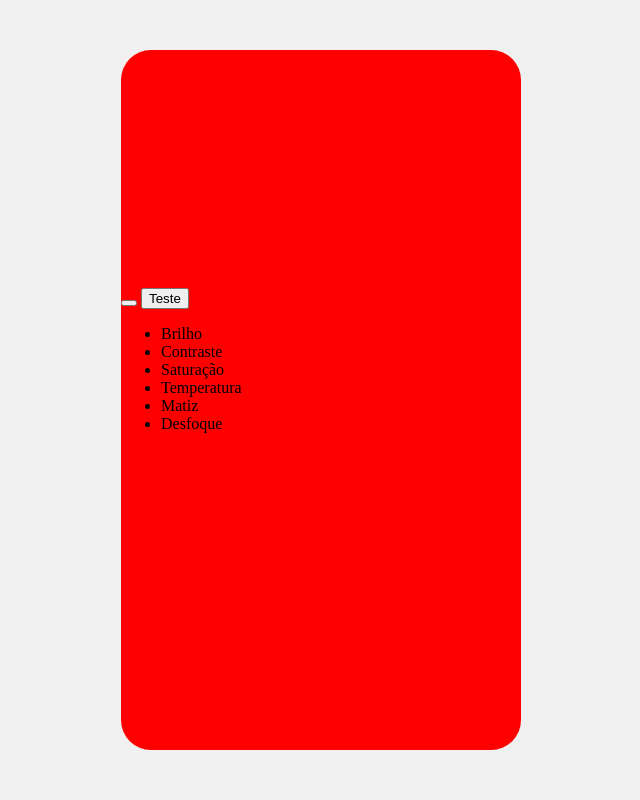
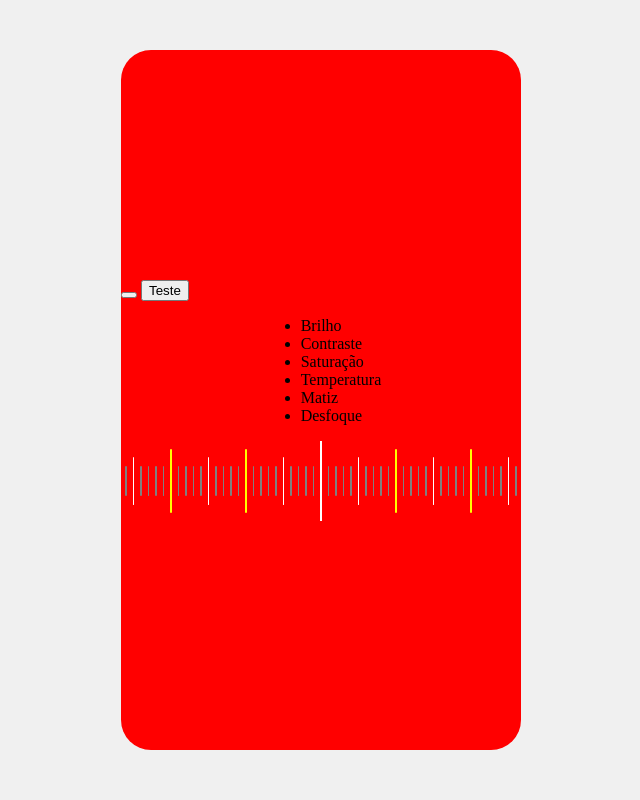
Before and after one commit to Felipe-Cassiano/sp2-fiap, a Flask app: page / in a window 1280 px wide. Shown: the whole page, without its empty margins (319-959 px from the left). Run offline with Flask 3, Linux system fonts and the light colour scheme.

Commit message:
feat: Slider scrollavel e alteravel de valor
Ao scrollar o mouse, é armazenado o valor que está sendo recebido e altera a imagem de acordo.

````diff
--- a/app.py
+++ b/app.py
@@ -86,7 +86,6 @@ def iaRequest():
     texto_resposta = resposta.text #* Python retorna apenas a parte "text", não importando a parte da imagem, que é a parte "inline_data"
     texto_resposta = texto_resposta.replace("```json", "").replace("```", "").strip() #* Remove as marcações de código e espaços extras
 
-    print("Resposta do Gemini:", texto_resposta) # Imprime a resposta bruta do Gemini para depuração
     dados = json.loads(texto_resposta)
     return jsonify(dados)
 
--- a/static/css/styles.css
+++ b/static/css/styles.css
@@ -6,6 +6,15 @@ body {
   align-items: center;
   height: 100vh;
   background-color: #f0f0f0;
+}
+
+.phoneBg {
+  position: absolute;
+  inset: 0;
+  background-size: cover;
+  background-position: center;
+  z-index: 0;
+  border-radius: 30px;
 }
 
 .phoneContainer {
@@ -18,7 +27,6 @@ body {
   align-items: center;
   position: relative;
   background-color: red;
-  overflow: hidden;
 }
 .phoneContainer .phoneScreen {
   width: 100%;
@@ -26,17 +34,24 @@ body {
 
 .phoneEditionMode {
   width: 100%;
+  display: flex;
+  flex-direction: column;
+  align-items: center;
 }
 
 .editionSlider {
   position: relative;
   display: flex;
   align-items: center;
-  gap: 5px;
+  justify-content: center;
+  gap: 0;
   width: 100%;
+  height: 80px;
+  overflow: hidden;
 }
 .editionSlider .editionSliderLinha {
-  width: 1.5px;
+  margin: 0 3px;
+  min-width: 1.5px;
   height: 30px;
   background: grey;
   border-radius: 1px;
@@ -49,8 +64,22 @@ body {
   height: 64px;
   background: yellow;
 }
-.editionSlider .editionMarcador {
+
+.editionMarcador {
   position: absolute;
+  width: 2px;
+  height: 64px;
+  background: white;
+  top: 0;
+  left: 50%;
+  transform: translateX(-50%);
+  z-index: 10;
+  height: 100%;
+}
+
+.wrapper {
+  position: relative;
+  width: 100%;
 }
 
 /*# sourceMappingURL=styles.css.map */
--- a/static/js/fetchAPI.js
+++ b/static/js/fetchAPI.js
@@ -12,20 +12,25 @@ const filtrosImagem = {
     vinheta:      0,
 }
 
+const container = document.querySelector("#drop-zone")
+
 // * As duas funções foram separadas pois uma será acionada ao passar a imagem por cima do container,
 // * mas a outra apenas quando a imagem é dropada
 
 //Função acionada quando a imagem é passada por cima do container, para impedir o comportamento padrão do navegador, que é abrir a imagem em uma nova aba
-document.querySelector("#drop-zone").addEventListener("dragover", async (e) => {
+container.addEventListener("dragover", async (e) => {
     e.preventDefault() // Previne o comportamento padrão do navegador, que é abrir a imagem em uma nova aba
 })
 
-document.querySelector("#drop-zone").addEventListener("drop", async (e) => {
+container.addEventListener("drop", async (e) => {
     e.preventDefault() // Previne o comportamento padrão do navegador, que é abrir a imagem em uma nova aba
 
     const fotoDropada = e.dataTransfer.files[0] // A variável "arquivo" é a primeira imagem que foi dropada no container
     const formData = new FormData() // A variável "formData" é uma variável auxiliar, que armazena os dados que serão enviados para o backend
     formData.append("arquivo", fotoDropada) // Adiciona a imagem ao formData, com o nome "arquivo"
+
+    const url = URL.createObjectURL(fotoDropada) // A variável "url" é a URL da imagem que foi dropada, criada a partir do arquivo
+    document.querySelector(".phoneBg").style.backgroundImage = `url(${url})`
 
     //* fetch na API que envia a imagem e recebe a resposta do backend, que é a leitura da IA da imagem
     const resposta = await fetch("/", {
--- a/static/scss/styles.scss
+++ b/static/scss/styles.scss
@@ -6,6 +6,15 @@ body {
     align-items: center;
     height: 100vh;
     background-color: #f0f0f0;
+}
+
+.phoneBg {
+    position: absolute;
+    inset: 0;
+    background-size: cover;
+    background-position: center;
+    z-index: 0;
+    border-radius: 30px;
 }
 
 .phoneContainer {
@@ -18,7 +27,6 @@ body {
     align-items: center;
     position: relative;
     background-color: red;
-    overflow: hidden;
 
     .phoneScreen {
         width: 100%;
@@ -28,17 +36,24 @@ body {
 
 .phoneEditionMode {
     width: 100%;
+    display: flex;
+    flex-direction: column;
+    align-items: center;
 }
 
 .editionSlider {
     position: relative;
     display: flex;
     align-items: center;
-    gap: 5px;
+    justify-content: center;
+    gap: 0;
     width: 100%;
+    height: 80px;
+    overflow: hidden;
 
     .editionSliderLinha {
-        width: 1.5px;
+        margin: 0 3px;
+        min-width: 1.5px;
         height: 30px;
         background: grey;
         border-radius: 1px;
@@ -53,8 +68,21 @@ body {
         height: 64px;
         background: yellow;
     }
+}
 
-    .editionMarcador {
-        position: absolute;
-    }
+.editionMarcador {
+    position: absolute;
+    width: 2px;
+    height: 64px;
+    background: white;
+    top: 0;
+    left: 50%;
+    transform: translateX(-50%);
+    z-index: 10;
+    height: 100%;
 }
+
+.wrapper {
+    position: relative;
+    width: 100%;
+}
--- a/templates/index.html
+++ b/templates/index.html
@@ -10,6 +10,7 @@
 
     <!-- Container principal do telefone, que atuará também como drop-zone -->
     <section class="phoneContainer" id="drop-zone">
+        <div class="phoneBg"></div>
         <div class="phoneScreen">
 
             <!-- Div que aparecerá quando o modo edição não estiver ativo. -->
@@ -42,10 +43,13 @@
                  <!-- O JS estará sempre checando qual div está sendo selecionada (detectada através da sobreposição com o marcador)  -->
                  <!-- e então pegará o valor dessa div (por exemplo, a div 50 retorna o valor 50) e aplicará em tempo real no CSS  -->
                  <!-- Além disso, a configuração específica que a IA sugerir será exibida na div específica, com a mudança de estilo  -->
-                <div class="editionSlider">
+                  <div class="wrapper">
+                    <div class="editionSlider">
                     <!-- Quando o Constraste estiver de acordo com a IA, o pop up amarelo dos icons sumirá -->
+                    </div>
                     <div class="editionMarcador"></div>
                 </div>
+
 
                 <div class="editionTitle">
                     <!-- Aqui entrará o valor que foi clicado no editionIcons -->
````
Also changed, not shown: static/js/Slider.js (+40 -2 lines), 1 other file.
